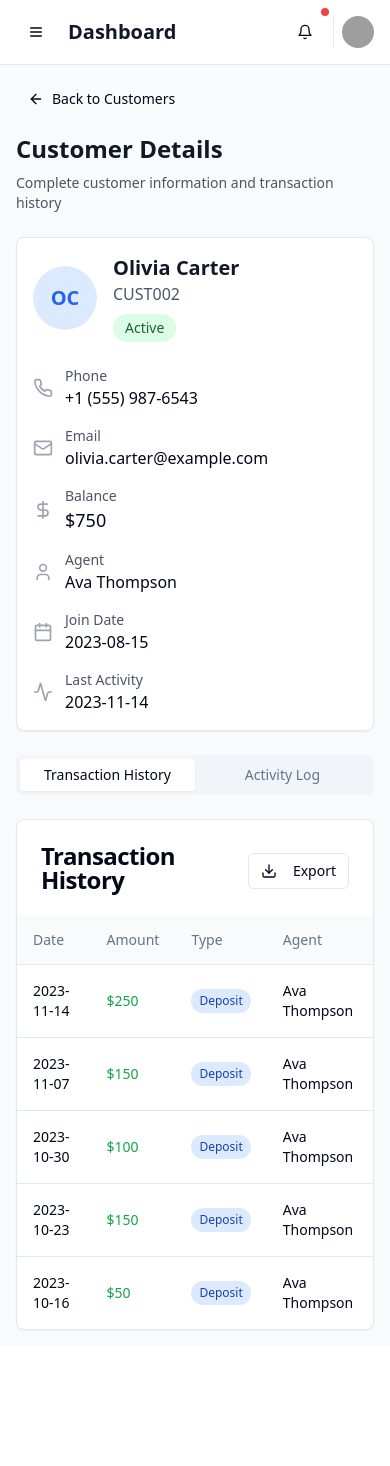
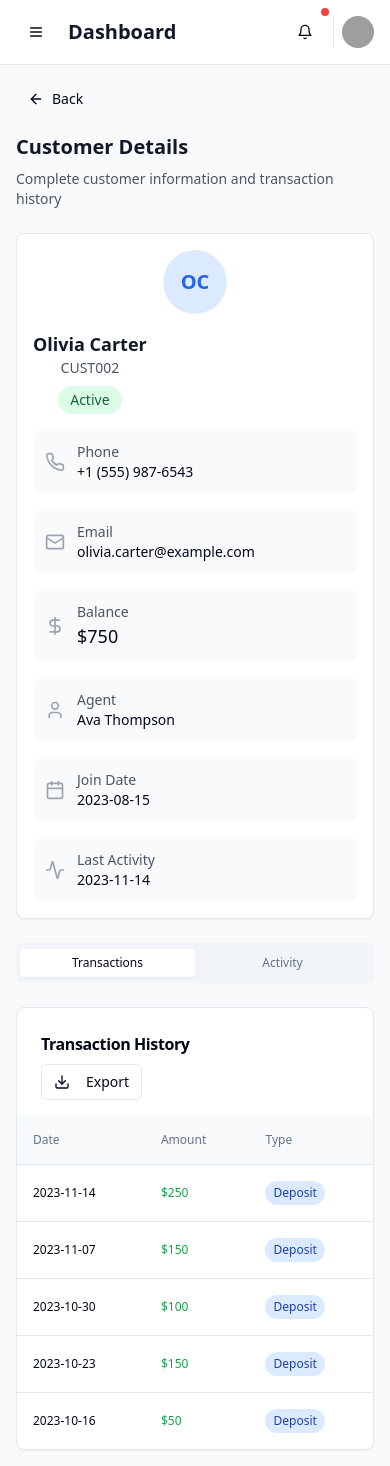
Before and after one commit to DExploit123/admin.eclatpay, a React (Vite) app: page /customers/CUST001 in a window 390 px wide. Before the commit the page ends 1346 px from the top, so only its background shows below. Built offline with nearby package versions, Linux system fonts and the light colour scheme; grey boxes are pictures that could not be loaded.

Commit message:
Fix mobile responsiveness for customer details and agent search
Ensure customer details and agent search bar are responsive on mobile devices.

```diff
--- a/src/pages/CustomerDetails.tsx
+++ b/src/pages/CustomerDetails.tsx
@@ -54,29 +54,30 @@ const CustomerDetails = () => {
           <div className="mb-6 lg:mb-8">
             <div className="flex items-center gap-4 mb-4">
               <Link to="/customers">
-                <Button variant="ghost" size="sm" className="flex items-center gap-2">
+                <Button variant="ghost" size="sm" className="flex items-center gap-2 text-sm">
                   <ArrowLeft className="w-4 h-4" />
-                  Back to Customers
+                  <span className="hidden sm:inline">Back to Customers</span>
+                  <span className="sm:hidden">Back</span>
                 </Button>
               </Link>
             </div>
-            <h1 className="text-2xl lg:text-3xl font-bold text-gray-900 mb-2">Customer Details</h1>
+            <h1 className="text-xl sm:text-2xl lg:text-3xl font-bold text-gray-900 mb-2">Customer Details</h1>
             <p className="text-gray-600 text-sm lg:text-base">Complete customer information and transaction history</p>
           </div>
 
           {/* Customer Info Card */}
           <Card className="mb-6 lg:mb-8">
             <CardContent className="p-4 lg:p-6">
-              <div className="flex flex-col lg:flex-row gap-6">
-                <div className="flex items-center gap-4">
-                  <Avatar className="w-16 h-16 lg:w-20 lg:h-20">
+              <div className="flex flex-col gap-4 lg:gap-6">
+                <div className="flex flex-col sm:flex-row items-start sm:items-center gap-4">
+                  <Avatar className="w-16 h-16 lg:w-20 lg:h-20 self-center sm:self-start">
                     <AvatarFallback className="bg-blue-100 text-blue-600 text-xl lg:text-2xl font-bold">
                       {customer.name.split(' ').map(n => n[0]).join('')}
                     </AvatarFallback>
                   </Avatar>
-                  <div>
-                    <h2 className="text-xl lg:text-2xl font-bold text-gray-900">{customer.name}</h2>
-                    <p className="text-gray-600">{customer.id}</p>
+                  <div className="text-center sm:text-left">
+                    <h2 className="text-lg sm:text-xl lg:text-2xl font-bold text-gray-900">{customer.name}</h2>
+                    <p className="text-gray-600 text-sm lg:text-base">{customer.id}</p>
                     <span className={`inline-block px-3 py-1 rounded-full text-sm font-medium mt-2 ${
                       customer.status === 'Active'
                         ? 'bg-green-100 text-green-800'
@@ -87,52 +88,52 @@ const CustomerDetails = () => {
                   </div>
                 </div>
 
-                <div className="flex-1 grid grid-cols-1 sm:grid-cols-2 lg:grid-cols-3 gap-4">
-                  <div className="flex items-center gap-3">
-                    <Phone className="w-5 h-5 text-gray-400" />
-                    <div>
+                <div className="grid grid-cols-1 sm:grid-cols-2 lg:grid-cols-3 gap-4">
+                  <div className="flex items-center gap-3 p-3 bg-gray-50 rounded-lg">
+                    <Phone className="w-5 h-5 text-gray-400 flex-shrink-0" />
+                    <div className="min-w-0">
                       <p className="text-sm text-gray-600">Phone</p>
-                      <p className="font-medium">{customer.phone}</p>
+                      <p className="font-medium text-sm lg:text-base truncate">{customer.phone}</p>
                     </div>
                   </div>
 
-                  <div className="flex items-center gap-3">
-                    <Mail className="w-5 h-5 text-gray-400" />
-                    <div>
+                  <div className="flex items-center gap-3 p-3 bg-gray-50 rounded-lg">
+                    <Mail className="w-5 h-5 text-gray-400 flex-shrink-0" />
+                    <div className="min-w-0">
                       <p className="text-sm text-gray-600">Email</p>
-                      <p className="font-medium">{customer.email}</p>
+                      <p className="font-medium text-sm lg:text-base truncate">{customer.email}</p>
                     </div>
                   </div>
 
-                  <div className="flex items-center gap-3">
-                    <DollarSign className="w-5 h-5 text-gray-400" />
-                    <div>
+                  <div className="flex items-center gap-3 p-3 bg-gray-50 rounded-lg">
+                    <DollarSign className="w-5 h-5 text-gray-400 flex-shrink-0" />
+                    <div className="min-w-0">
                       <p className="text-sm text-gray-600">Balance</p>
                       <p className="font-medium text-lg">{customer.balance}</p>
                     </div>
                   </div>
 
-                  <div className="flex items-center gap-3">
-                    <User className="w-5 h-5 text-gray-400" />
-                    <div>
+                  <div className="flex items-center gap-3 p-3 bg-gray-50 rounded-lg">
+                    <User className="w-5 h-5 text-gray-400 flex-shrink-0" />
+                    <div className="min-w-0">
                       <p className="text-sm text-gray-600">Agent</p>
-                      <p className="font-medium">{customer.agent}</p>
+                      <p className="font-medium text-sm lg:text-base truncate">{customer.agent}</p>
                     </div>
                   </div>
 
-                  <div className="flex items-center gap-3">
-                    <Calendar className="w-5 h-5 text-gray-400" />
-                    <div>
+                  <div className="flex items-center gap-3 p-3 bg-gray-50 rounded-lg">
+                    <Calendar className="w-5 h-5 text-gray-400 flex-shrink-0" />
+                    <div className="min-w-0">
                       <p className="text-sm text-gray-600">Join Date</p>
-                      <p className="font-medium">{customer.joinDate}</p>
+                      <p className="font-medium text-sm lg:text-base">{customer.joinDate}</p>
                     </div>
                   </div>
 
-                  <div className="flex items-center gap-3">
-                    <Activity className="w-5 h-5 text-gray-400" />
-                    <div>
+                  <div className="flex items-center gap-3 p-3 bg-gray-50 rounded-lg">
+                    <Activity className="w-5 h-5 text-gray-400 flex-shrink-0" />
+                    <div className="min-w-0">
                       <p className="text-sm text-gray-600">Last Activity</p>
-                      <p className="font-medium">{customer.lastActivity}</p>
+                      <p className="font-medium text-sm lg:text-base">{customer.lastActivity}</p>
                     </div>
                   </div>
                 </div>
@@ -143,17 +144,24 @@ const CustomerDetails = () => {
           {/* Tabs */}
           <Tabs defaultValue="transactions" className="space-y-6">
             <TabsList className="grid w-full grid-cols-2">
-              <TabsTrigger value="transactions">Transaction History</TabsTrigger>
-              <TabsTrigger value="activity">Activity Log</TabsTrigger>
+              <TabsTrigger value="transactions" className="text-xs sm:text-sm">
+                <span className="hidden sm:inline">Transaction History</span>
+                <span className="sm:hidden">Transactions</span>
+              </TabsTrigger>
+              <TabsTrigger value="activity" className="text-xs sm:text-sm">
+                <span className="hidden sm:inline">Activity Log</span>
+                <span className="sm:hidden">Activity</span>
+              </TabsTrigger>
             </TabsList>
 
             <TabsContent value="transactions">
               <Card>
-                <CardHeader className="flex flex-row items-center justify-between">
-                  <CardTitle>Transaction History</CardTitle>
-                  <Button variant="outline" size="sm">
+                <CardHeader className="flex flex-col sm:flex-row sm:items-center sm:justify-between space-y-2 sm:space-y-0 pb-4">
+                  <CardTitle className="text-base sm:text-lg">Transaction History</CardTitle>
+                  <Button variant="outline" size="sm" className="self-start sm:self-auto">
                     <Download className="w-4 h-4 mr-2" />
-                    Export
+                    <span className="hidden sm:inline">Export</span>
+                    <span className="sm:hidden">Export</span>
                   </Button>
                 </CardHeader>
                 <CardContent className="p-0">
@@ -161,23 +169,23 @@ const CustomerDetails = () => {
                     <Table>
                       <TableHeader>
                         <TableRow className="bg-gray-50">
-                          <TableHead>Date</TableHead>
-                          <TableHead>Amount</TableHead>
-                          <TableHead>Type</TableHead>
-                          <TableHead>Agent</TableHead>
+                          <TableHead className="text-xs sm:text-sm">Date</TableHead>
+                          <TableHead className="text-xs sm:text-sm">Amount</TableHead>
+                          <TableHead className="text-xs sm:text-sm">Type</TableHead>
+                          <TableHead className="text-xs sm:text-sm hidden sm:table-cell">Agent</TableHead>
                         </TableRow>
                       </TableHeader>
                       <TableBody>
                         {transactions.map((transaction, index) => (
                           <TableRow key={index}>
-                            <TableCell>{transaction.date}</TableCell>
-                            <TableCell className="font-medium text-green-600">{transaction.amount}</TableCell>
+                            <TableCell className="text-xs sm:text-sm">{transaction.date}</TableCell>
+                            <TableCell className="font-medium text-green-600 text-xs sm:text-sm">{transaction.amount}</TableCell>
                             <TableCell>
                               <span className="inline-block px-2 py-1 rounded-full text-xs font-medium bg-blue-100 text-blue-800">
                                 {transaction.type}
                               </span>
                             </TableCell>
-                            <TableCell>{transaction.agent}</TableCell>
+                            <TableCell className="text-xs sm:text-sm hidden sm:table-cell">{transaction.agent}</TableCell>
                           </TableRow>
                         ))}
                       </TableBody>
@@ -190,20 +198,22 @@ const CustomerDetails = () => {
             <TabsContent value="activity">
               <Card>
                 <CardHeader>
-                  <CardTitle>Activity Log</CardTitle>
+                  <CardTitle className="text-base sm:text-lg">Activity Log</CardTitle>
                 </CardHeader>
                 <CardContent>
                   <div className="space-y-4">
                     {activities.map((activity, index) => (
-                      <div key={index} className="flex gap-4 p-4 border border-gray-200 rounded-lg">
+                      <div key={index} className="flex gap-3 p-3 sm:p-4 border border-gray-200 rounded-lg">
                         <div className="w-2 h-2 mt-2 rounded-full bg-blue-500 flex-shrink-0"></div>
-                        <div className="flex-1">
-                          <div className="flex flex-col sm:flex-row sm:items-center sm:justify-between gap-1 sm:gap-4">
-                            <h4 className="font-medium text-gray-900">{activity.action}</h4>
-                            <span className="text-sm text-gray-500">{activity.date}</span>
+                        <div className="flex-1 min-w-0">
+                          <div className="flex flex-col gap-1">
+                            <div className="flex flex-col sm:flex-row sm:items-center sm:justify-between gap-1">
+                              <h4 className="font-medium text-gray-900 text-sm sm:text-base">{activity.action}</h4>
+                              <span className="text-xs sm:text-sm text-gray-500">{activity.date}</span>
+                            </div>
+                            <p className="text-gray-600 text-xs sm:text-sm break-words">{activity.description}</p>
+                            <p className="text-gray-500 text-xs mt-1">By: {activity.agent}</p>
                           </div>
-                          <p className="text-gray-600 text-sm mt-1">{activity.description}</p>
-                          <p className="text-gray-500 text-xs mt-2">By: {activity.agent}</p>
                         </div>
                       </div>
                     ))}
```
Also changed, not shown: src/pages/Agents.tsx (+31 -22 lines).
